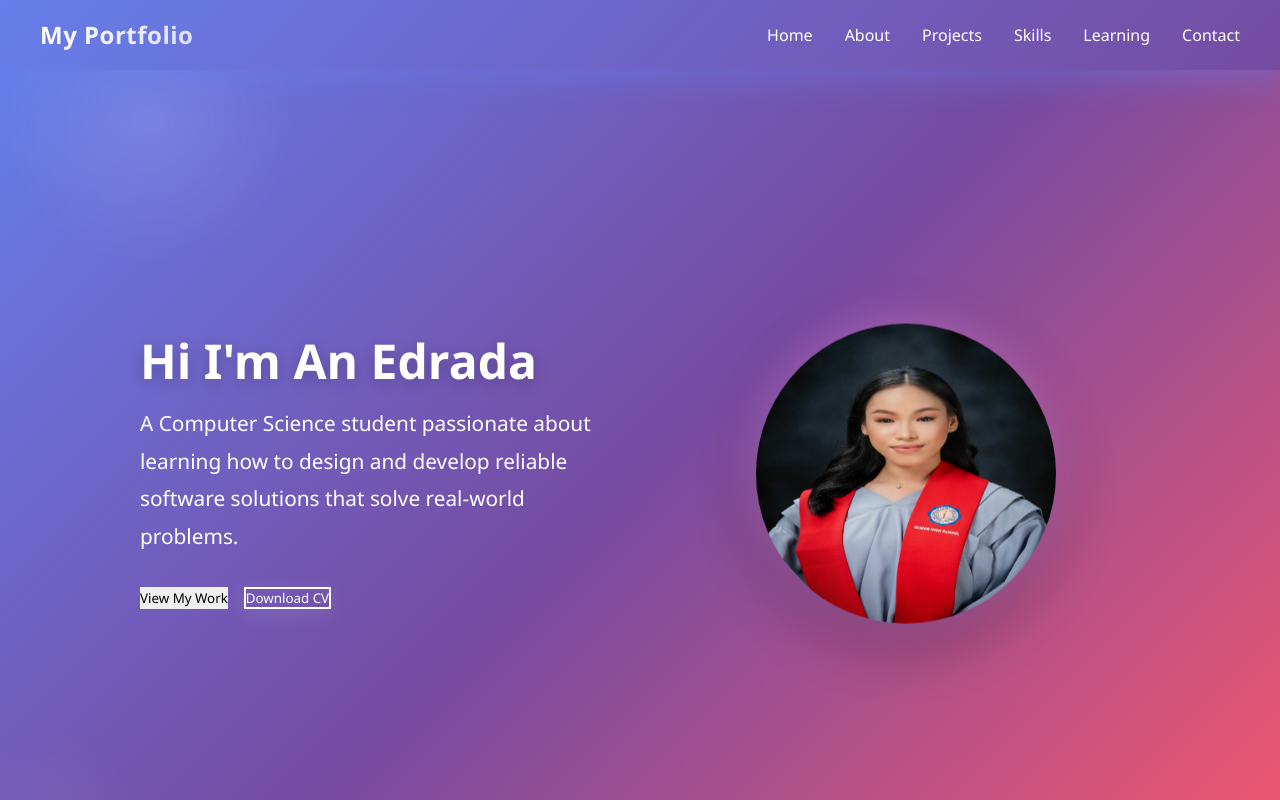
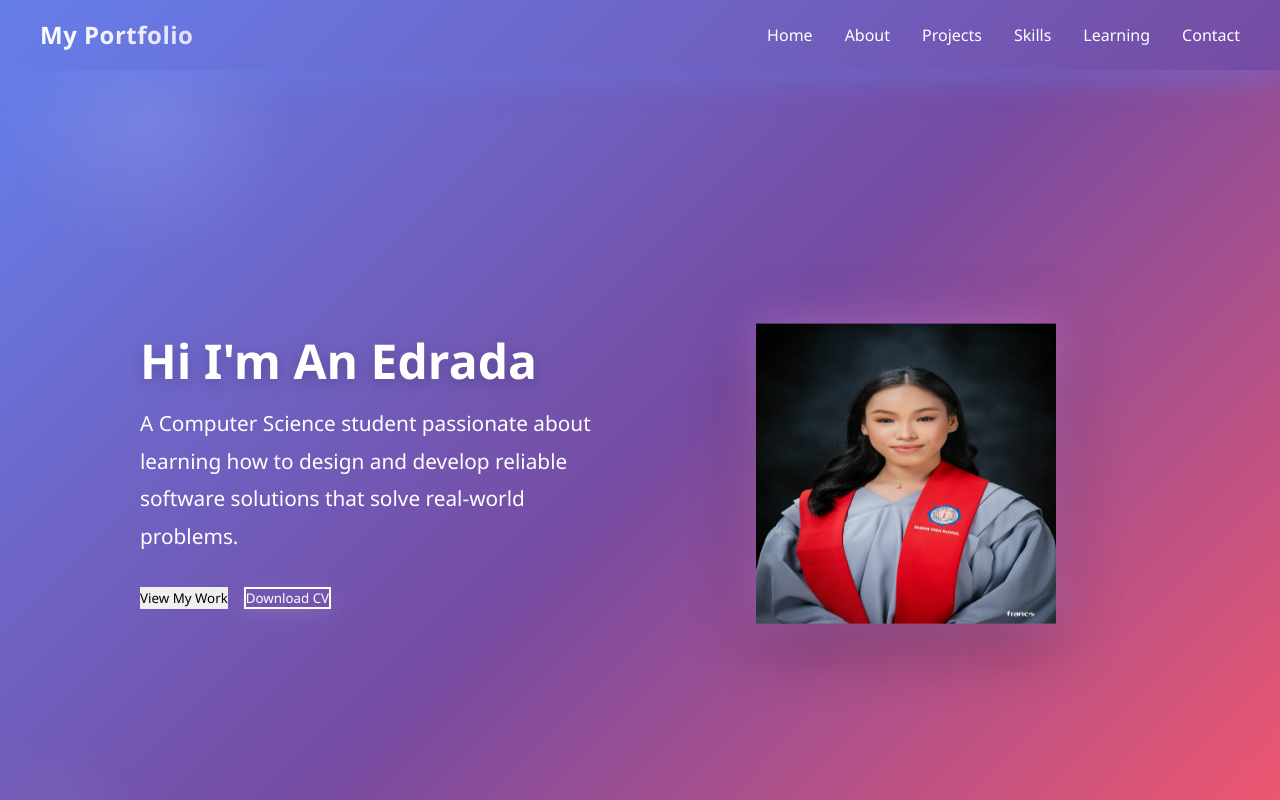
Before and after one commit to anedrada/EDRADA_FUTURE_PROOF, a React (Vite) app: page / in a window 1280 px wide. Shown: the top 800 px of the page. Built offline with nearby package versions, Linux system fonts and the light colour scheme.

Commit message:
Update profile picture to square shape

```diff
--- a/src/components/Hero.css
+++ b/src/components/Hero.css
@@ -60,7 +60,7 @@
 .profile-pic {
   width: 300px;
   height: 300px;
-  border-radius: 50%;
+  border-radius: 0;
   box-shadow: 0 20px 60px rgba(0, 0, 0, 0.3), 0 0 40px rgba(240, 147, 251, 0.5);
   transition: all 0.3s ease;
   animation: float 3s ease-in-out infinite;
```
